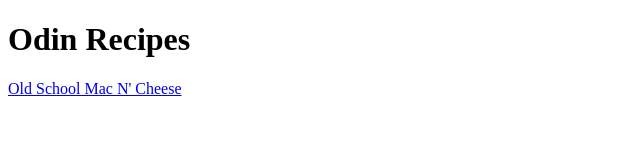
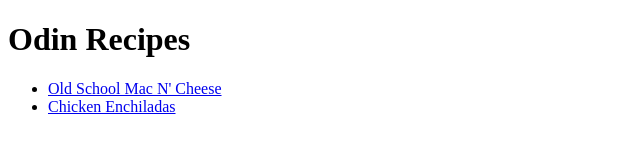
Before and after one commit to SukhjotSingh/odin-recipes, a plain HTML site: page index.html in a window 1280 px wide. Shown: the whole page, without its empty margins (0-640 px from the left). Drawn offline with Linux system fonts and the light colour scheme.

Commit message:
second recipe

```diff
--- a/index.html
+++ b/index.html
@@ -7,6 +7,10 @@
 
     <body>
         <h1>Odin Recipes</h1>
-        <a href="recipes/macncheese.html">Old School Mac N' Cheese</a>
+        <ul>
+            <li><a href="recipes/macncheese.html">Old School Mac N' Cheese</a></li>
+            <li><a href="recipes/enchilada.html">Chicken Enchiladas</a></li>
+        </ul>
+
     </body>
 </html>
```
